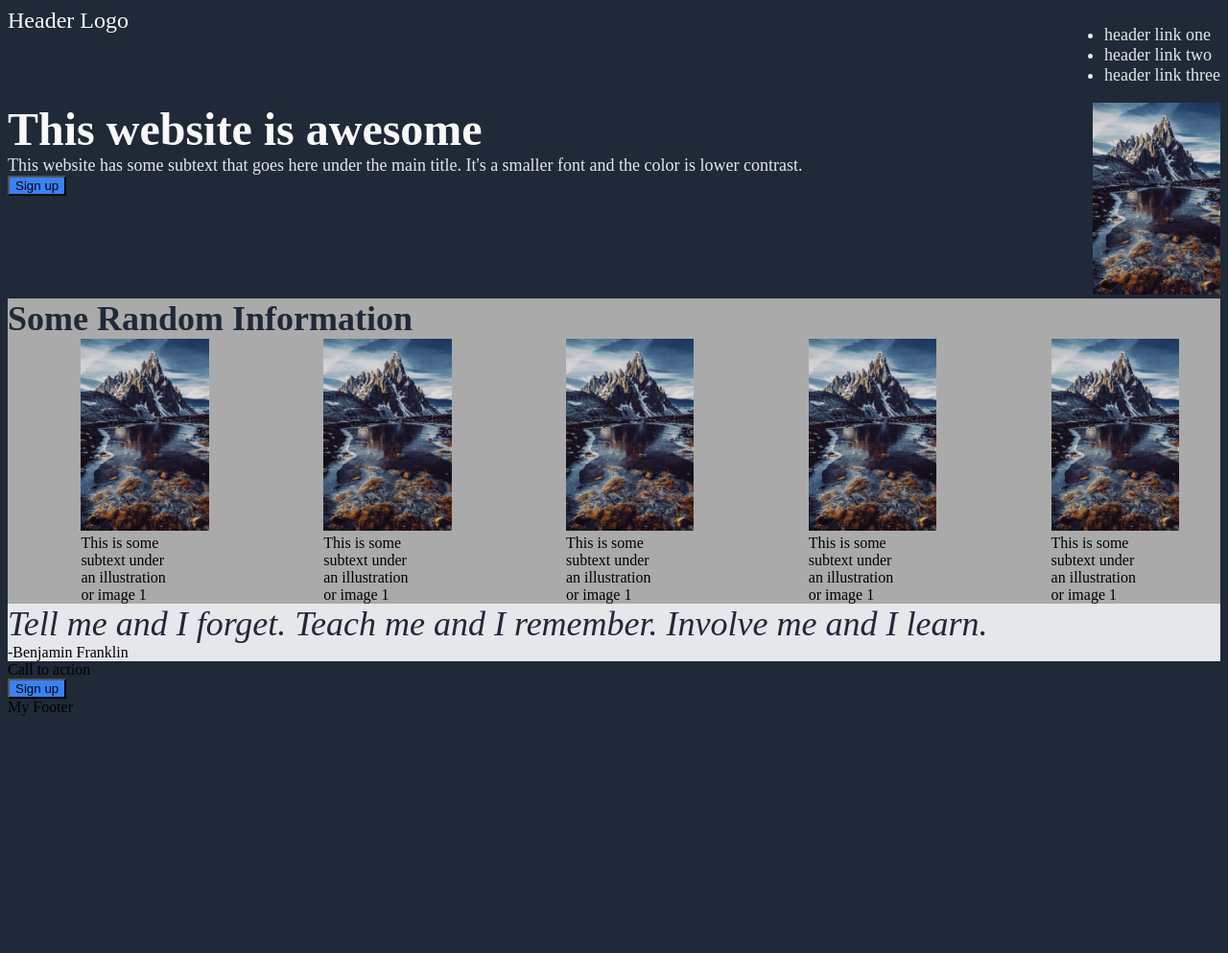
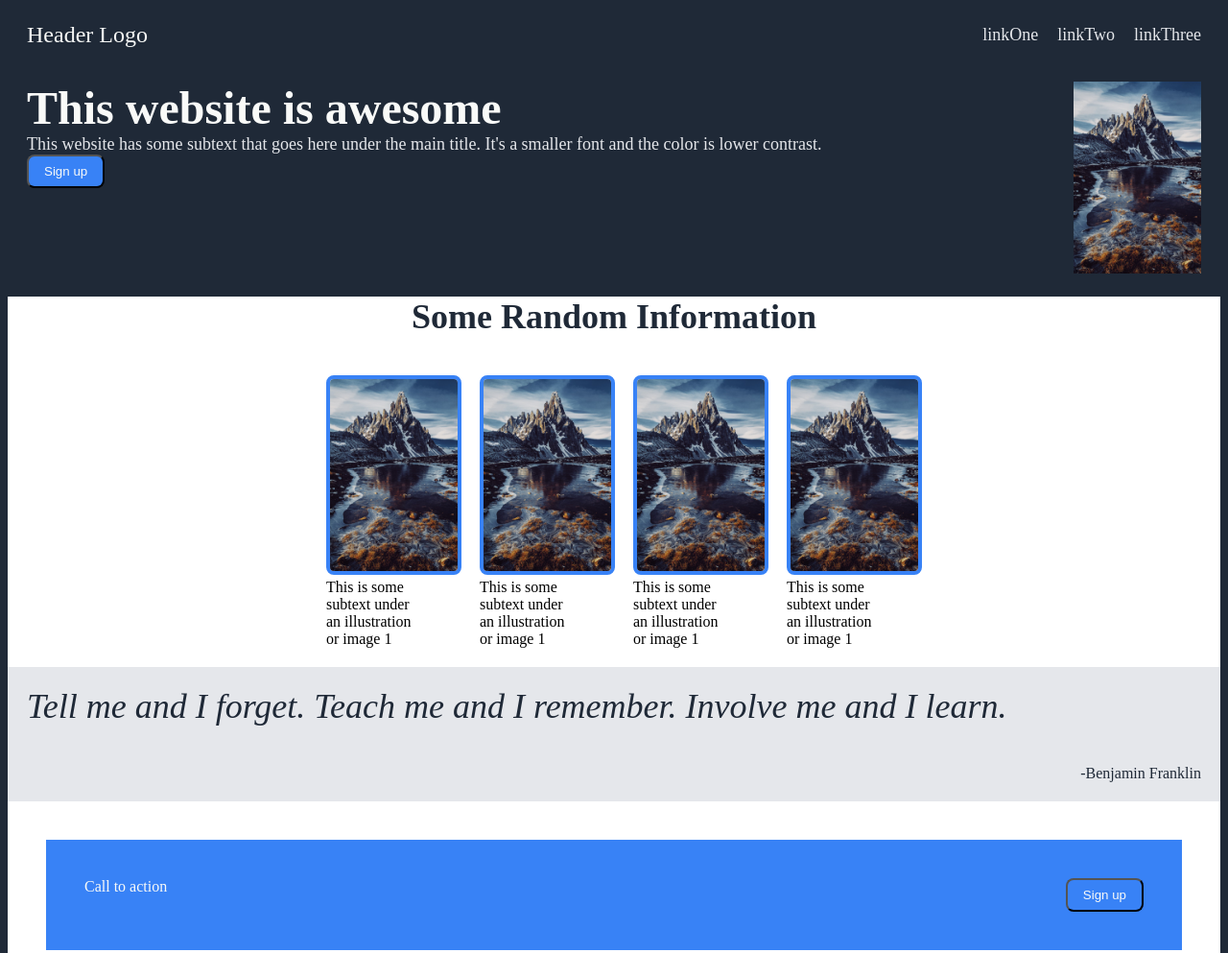
Before and after one commit to medigrunt/LandingPage, a plain HTML site: page index.html in a window 1280 px wide. Shown: the top 993 px of the page at 96% size. Before the commit the page ends 800 px from the top, so only its background shows below. Drawn offline with Linux system fonts and the light colour scheme.

Commit message:
Completed CSS for Landing page

```diff
--- a/index.html
+++ b/index.html
@@ -9,17 +9,19 @@
 	<body>
 		<div class="header">
 			<div class="header-logo-text">Header Logo</div>
-			<ul>
-				<li>header link one</li>
-				<li>header link two</li>
-				<li>header link three</li>
-			</ul>
+			<div class=header-links>
+				<ul>
+					<li><a href="#">linkOne</a></li>
+					<li><a href="#">linkTwo</a></li>
+					<li><a href="#">linkThree</a></li>
+				</ul>
+			</div>
 		</div>
 		<div class="content-1">
 			<div class="left-content">
 				<div class="hero-main-text">This website is awesome</div>
 				<div class="hero-secondary-text">This website has some subtext that goes here under the main title. It's a smaller font and the color is lower contrast.</div>
-				<button>Sign up</button>
+				<button class="sign-up">Sign up</button>
 			</div>
 			<div class="right-content">
 				<img src="images/eberhard-grossgasteiger-LEUsqtid2SA-unsplash.jpg" alt="Picture by eberhard grossgasteiger at Usplash" height="200px">
@@ -32,7 +34,6 @@
 				<div class="random"><img src="images/eberhard-grossgasteiger-LEUsqtid2SA-unsplash.jpg" alt="Picture by eberhard grossgasteiger at Usplash" height="200px">This is some subtext under an illustration or image 1</div>
 				<div class="random"><img src="images/eberhard-grossgasteiger-LEUsqtid2SA-unsplash.jpg" alt="Picture by eberhard grossgasteiger at Usplash" height="200px">This is some subtext under an illustration or image 1</div>
 				<div class="random"><img src="images/eberhard-grossgasteiger-LEUsqtid2SA-unsplash.jpg" alt="Picture by eberhard grossgasteiger at Usplash" height="200px">This is some subtext under an illustration or image 1</div>
-				<div class="random"><img src="images/eberhard-grossgasteiger-LEUsqtid2SA-unsplash.jpg" alt="Picture by eberhard grossgasteiger at Usplash" height="200px">This is some subtext under an illustration or image 1</div>
 			</div>
 		</div>
 		<div class="quote-section">
@@ -40,9 +41,11 @@
 			<div class="quoter">-Benjamin Franklin</div>
 		</div>
 		<div class="content-3">
-			<div class="left-content">Call to action</div>
-			<div class="right-content">
-				<button>Sign up</button>
+			<div class="inner-content">
+				<div class="left-content">Call to action</div>
+				<div class="right-content">
+					<button class="sign-up">Sign up</button>
+				</div>
 			</div>
 		</div>
 		<div class="footer">My Footer</div>
--- a/style.css
+++ b/style.css
@@ -1,54 +1,126 @@
 body {
-	background-color: #1F2937
+	background-color: #1F2937;
+	color: #aaaaaa;
 }
-.hero-main-text {
+.header {
+	display: flex;
+	justify-content: space-between;
+	align-items: center;
+}
+.header-logo-text {
+	font-size: 24px;
+	color: #F9FAF8;
+	margin-left: 20px;
+}
+.header-links ul {
+	font-size: 18px;
+	color: #E5E7EB;
+	list-style-type: none;
+	display: flex;
+	margin-right: 20px;
+}
+.header-links ul li {
+	margin-left: 20px;
+}
+.header-links a {
+	text-decoration: none;
+	color: #E5E7EB;
+}
+.header-links a:hover {
+	color: lightblue;
+}
+
+.content-1 {
+	display: flex;
+	justify-content: space-between;
+	margin: 20px 20px;
+}
+.content-1 .hero-main-text {
 	font-size: 48px;
 	font-weight: 900;
 	color: #F9FAF8;
 }
-.header ul,
-.hero-secondary-text {
+.content-1 .hero-secondary-text {
 	font-size: 18px;
 	color: #E5E7EB;
 }
 
-.header-logo-text {
-	font-size: 24px;
-	color: #F9FAF8;
+.content-2 {
+	background: #FFFFFF;
 }
-button {
-	background: #3882F6;
-}
-.information-header {
+.content-2 .information-header {
 	font-size: 36px;
 	font-weight: 900;
 	color: #1F2937;
+	margin: 20px;
+	display: flex;
+	justify-content: center;
 }
+.random-group {
+	display: flex;
+	flex-wrap: wrap;
+	justify-content: center;
+	gap: 20px;
+	margin-right: 20px;
+}
+.random {
+	width: 100px;
+	color: black;
+	margin: 20px;
+}
+.random img {
+	border: 4px solid #3882F6;
+	border-radius: 8px;
+}
+
 .quote-section {
 	background: #E5E7EB;
+	display: flex;
+	flex-direction: column;
+	width: 100%;
 }
 .quote {
 	font-size: 36px;
 	font-style: italic;
 	font-weight: 100;
 	color: #1F2937;
+	margin: 20px;
 }
-.header,
-.content-1 {
+.quoter {
+	margin: 20px;
+	align-self: flex-end;
+	color: #1F2937;
+}
+
+.content-3 {
+	background: #FFFFFF;
+	display: flex;
+	justify-content: center;
+	align-content: center
+}
+.content-3 .inner-content {
+	background: #3882F6;
+	color: #F9FAF8;
+	margin: 40px;
+	padding: 40px;
+	width: 100%;
 	display: flex;
 	justify-content: space-between;
 }
-.content-1 {
-	gap: 20px;
+.content-3 .inner-content button {
+	align-self: flex-end;
+	justify-content: space-between;
+	align-content: center
 }
-.content-2 {
-	background: #aaaaaa;
+
+.footer {
+	display: flex;
+	justify-content: center;
 }
-.random-group{
-	display: flex;
-	justify-content: space-around;
+
+button {
+	background: #3882F6;
+	color: #F9FAF8;
+	border-radius: 8px;
+	padding: 8px 16px;
 }
-.random{
-	width: 100px;
-	gap: 20px;
-}
```
